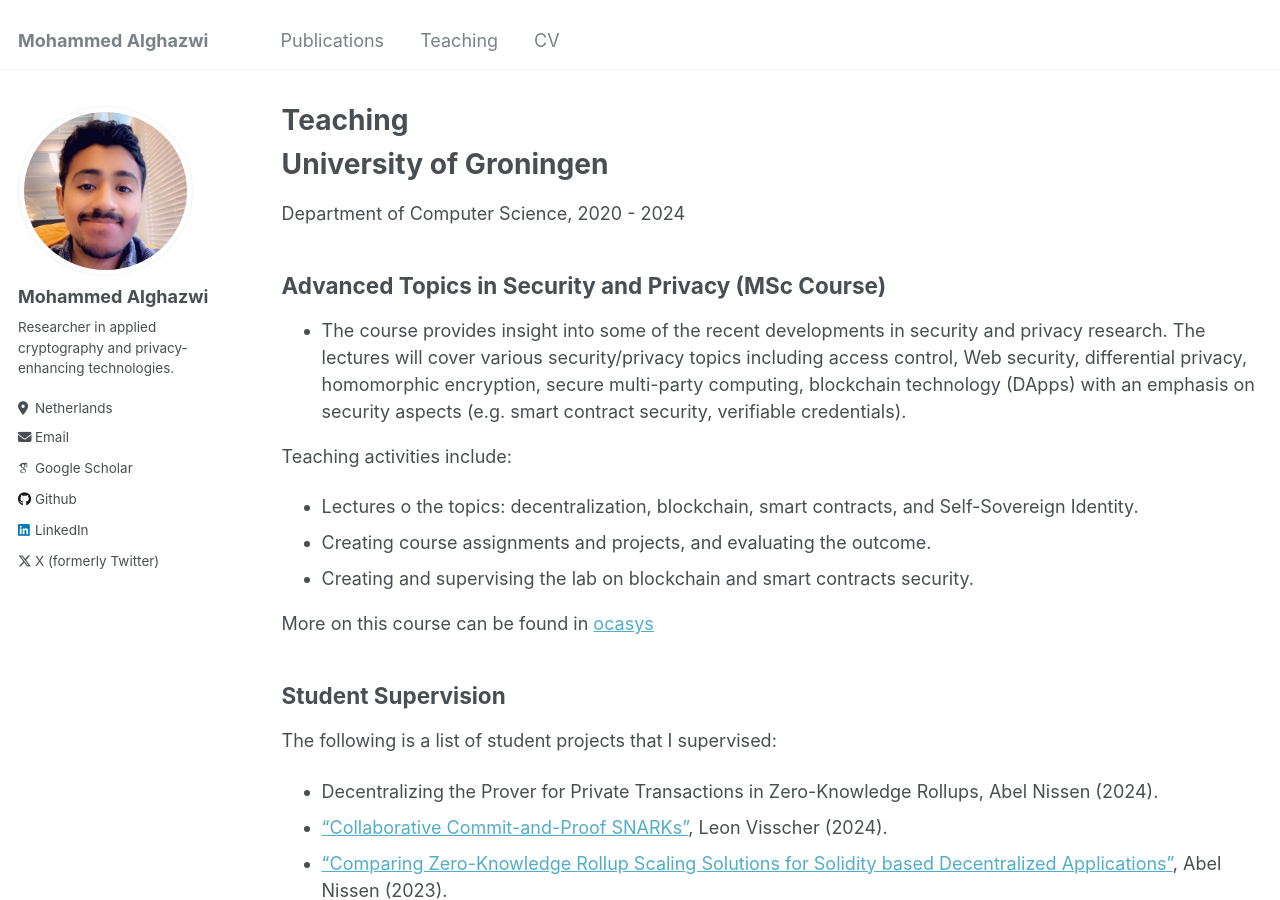
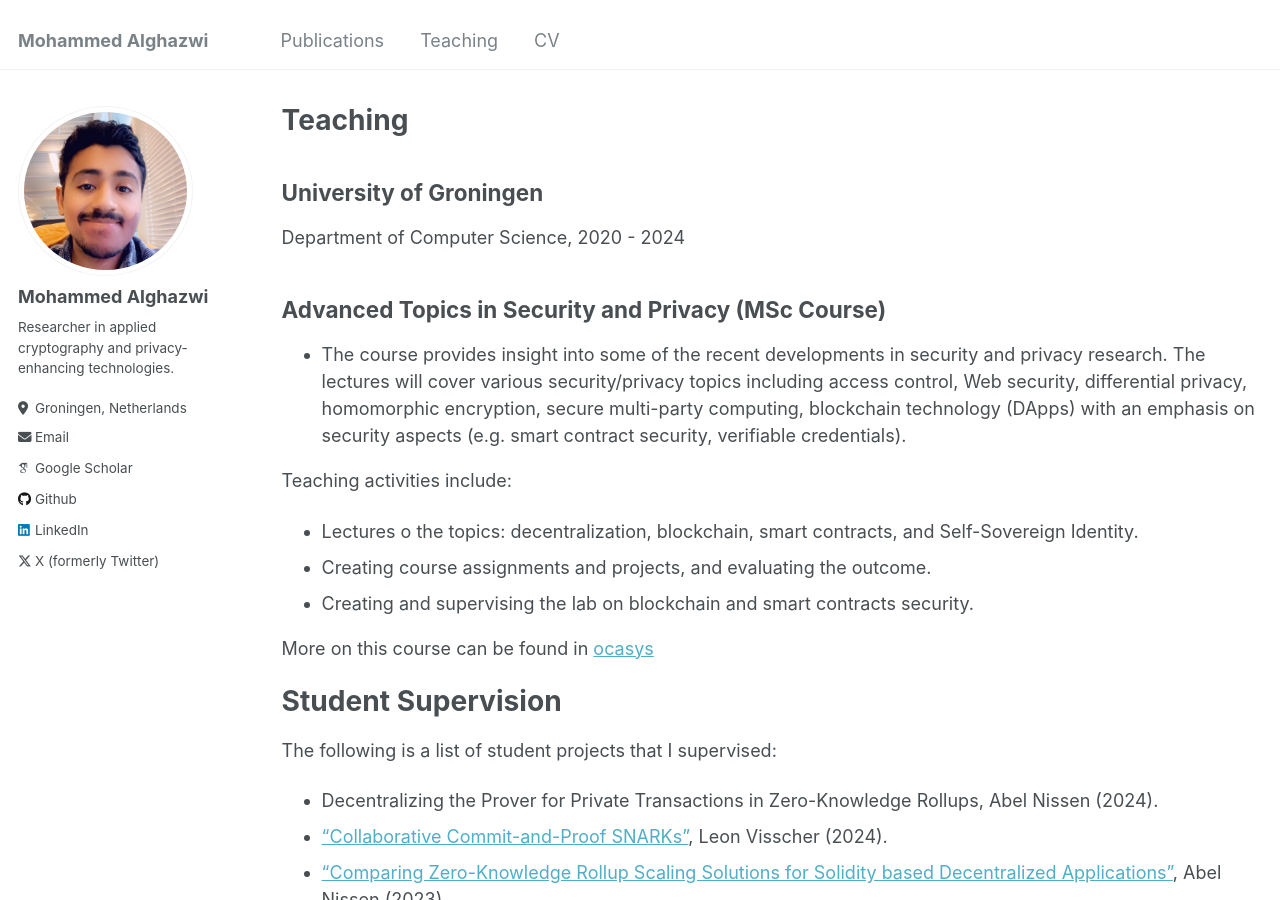
Before and after one commit to mghazwi/mghazwi.github.io, a Jekyll site: the page built from _pages/teaching.md, in a window 1280 px wide and 900 px high. Built offline with Jekyll 4.4.1, drawn with Linux system fonts in a browser that asks for light colours; some web fonts are replaced.

Commit message:
update v7

```diff
--- a/_config.yml
+++ b/_config.yml
@@ -25,7 +25,7 @@ author:
   name             : "Mohammed Alghazwi"
   pronouns         : # example: "she/her"
   bio              : "Researcher in applied cryptography and privacy-enhancing technologies."
-  location         : "Netherlands"
+  location         : "Groningen, Netherlands"
   employer         : # "Red Brick University"
   uri              : # URL
   email            : m.ghazwi@gmail.com
--- a/_pages/teaching.md
+++ b/_pages/teaching.md
@@ -4,7 +4,7 @@ title: "Teaching"
 permalink: /teaching/
 author_profile: true
 ---
-# University of Groningen
+## University of Groningen
 Department of Computer Science, 2020 - 2024
 
 ## Advanced Topics in Security and Privacy (MSc Course)
@@ -17,7 +17,7 @@ Teaching activities include:
 
 More on this course can be found in [ocasys](https://ocasys.rug.nl/2022-2023/catalog/course/WMCS001-05){:target="\_blank"}
 
-## Student Supervision
+# Student Supervision
 The following is a list of student projects that I supervised:
 - Decentralizing the Prover for Private Transactions in Zero-Knowledge Rollups, Abel Nissen (2024).
 - ["Collaborative Commit-and-Proof SNARKs"](https://fse.studenttheses.ub.rug.nl/32186/), Leon Visscher (2024).
```
